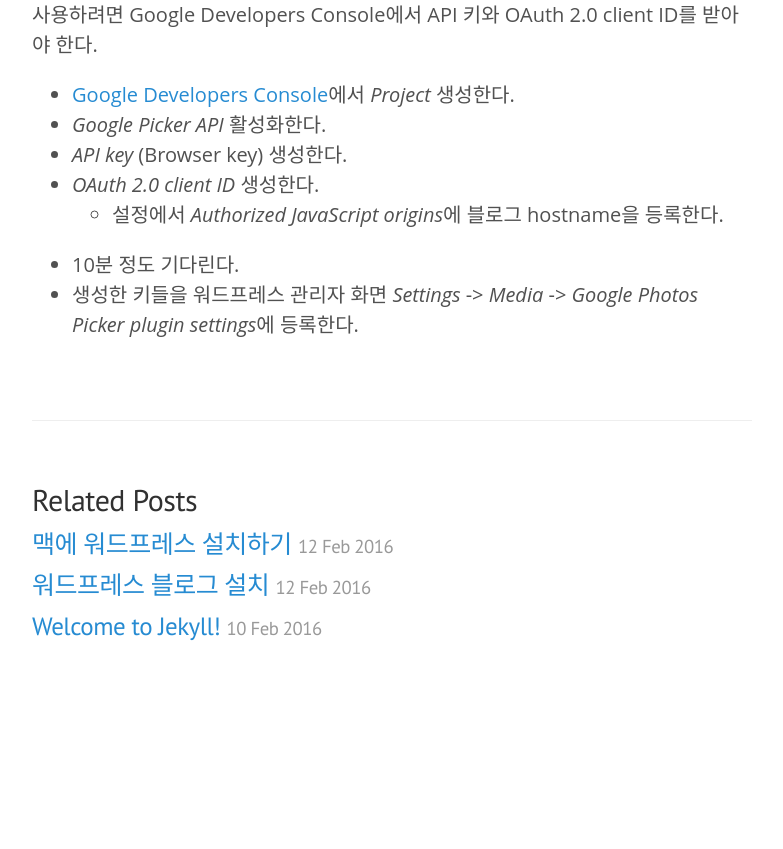
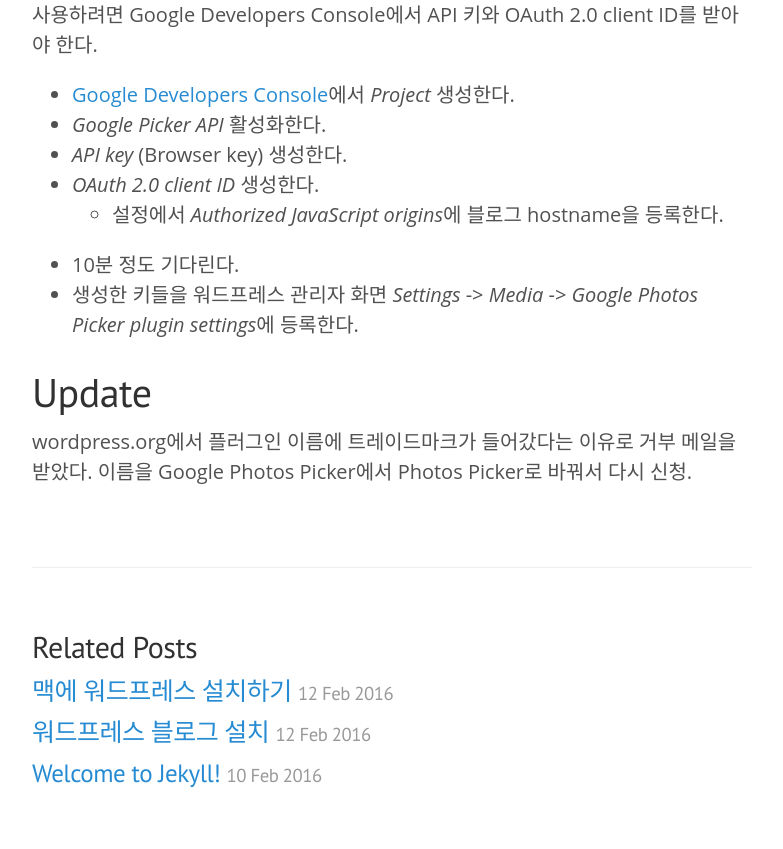
Before and after one commit to iwongu/iwongu.github.com, a Jekyll site: the page built from _posts/2016-02-13-google-photos-picker-wordpress-plugin.markdown, in a window 1280 px wide. Shown: the part 762-1611 px from the top of the page, without its empty margins (248-1031 px from the left). Built offline with Jekyll 4.4.1, drawn with Linux system fonts in a browser that asks for light colours; some web fonts are replaced; comment, search, counter and statistics services are not loaded; before the commit the page ends 1465 px from its top, so only the background shows below that; part of the change alters nothing that is shown.

Commit message:
Minor fix.

```diff
--- /dev/null
+++ b/_includes/google_analytics.html
@@ -0,0 +1,10 @@
+<script>
+  (function(i,s,o,g,r,a,m){i['GoogleAnalyticsObject']=r;i[r]=i[r]||function(){
+  (i[r].q=i[r].q||[]).push(arguments)},i[r].l=1*new Date();a=s.createElement(o),
+  m=s.getElementsByTagName(o)[0];a.async=1;a.src=g;m.parentNode.insertBefore(a,m)
+  })(window,document,'script','//www.google-analytics.com/analytics.js','ga');
+
+  ga('create', 'UA-140517-3', 'auto');
+  ga('send', 'pageview');
+
+</script>
--- a/_layouts/default.html
+++ b/_layouts/default.html
@@ -43,5 +43,6 @@
         }, false);
       })(document);
     </script>
+    {% include google_analytics.html %}
   </body>
 </html>
--- a/_posts/2016-02-13-google-photos-picker-wordpress-plugin.markdown
+++ b/_posts/2016-02-13-google-photos-picker-wordpress-plugin.markdown
@@ -6,7 +6,7 @@ date:   2016-02-13 20:46:16 -0800
 
 맥에 워드프레스 설치하고 Google Photos에서 사진을 고를 수 있는 플러그인을 만들기 시작했는데 하루만에 완성되어 버렸다. 역시 코딩은 구글링으로 해야.
 
-아직 wordpress.org 플러그인 페이지에 등록하진 않았고 [github](https://github.com/iwongu/google-photos-picker)에 올려놨다.
+아직 wordpress.org 플러그인 페이지에 등록하진 않았고 [github](https://github.com/iwongu/photos-picker)에 올려놨다.
 
 포스트 에디터에 있는 *google photos picker* 버튼을 누르면 Google Picker 창이 뜨고 사진들을 선택하면 포스트에 img 태그로 삽입된다.
 
@@ -21,3 +21,8 @@ date:   2016-02-13 20:46:16 -0800
   * 설정에서 *Authorized JavaScript origins*에 블로그 hostname을 등록한다.
 * 10분 정도 기다린다.
 * 생성한 키들을 워드프레스 관리자 화면 *Settings* -> *Media* -> *Google Photos Picker plugin settings*에 등록한다.
+
+
+# Update
+
+wordpress.org에서 플러그인 이름에 트레이드마크가 들어갔다는 이유로 거부 메일을 받았다. 이름을 Google Photos Picker에서 Photos Picker로 바꿔서 다시 신청.
```
